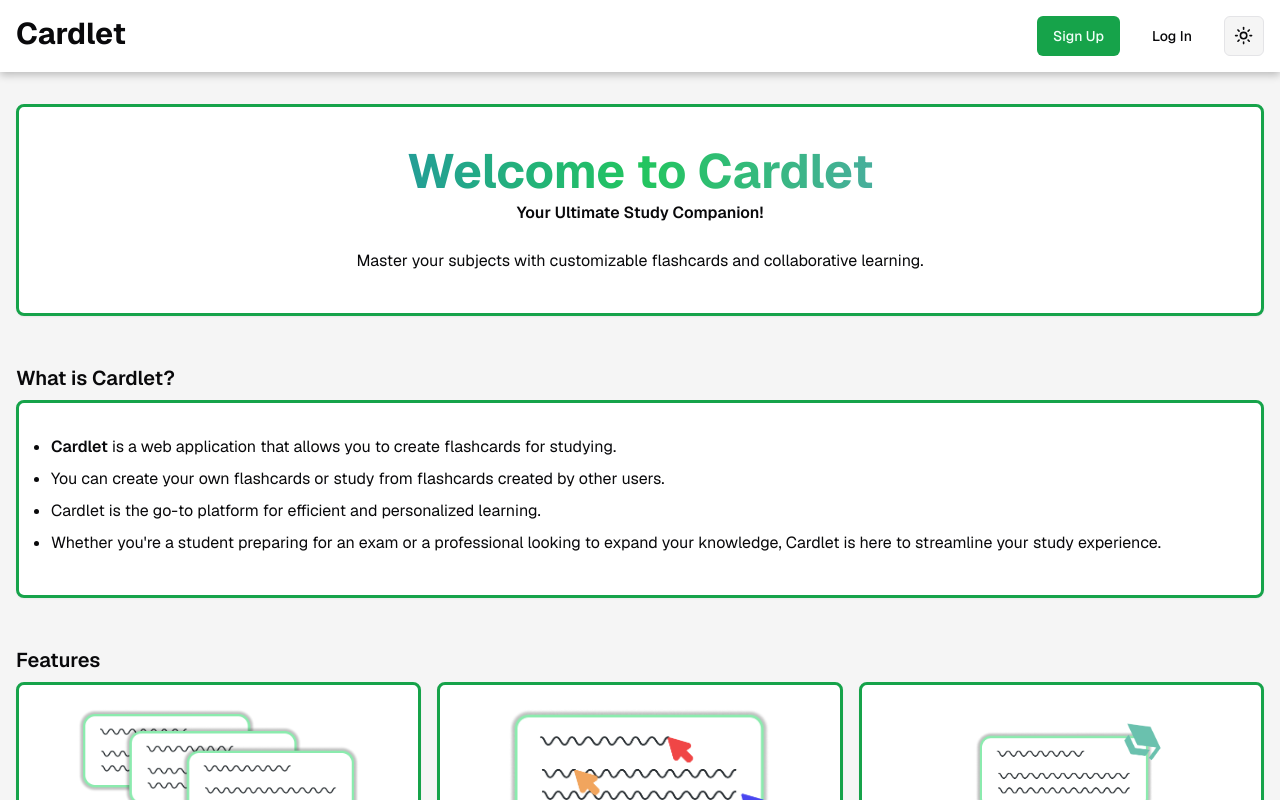
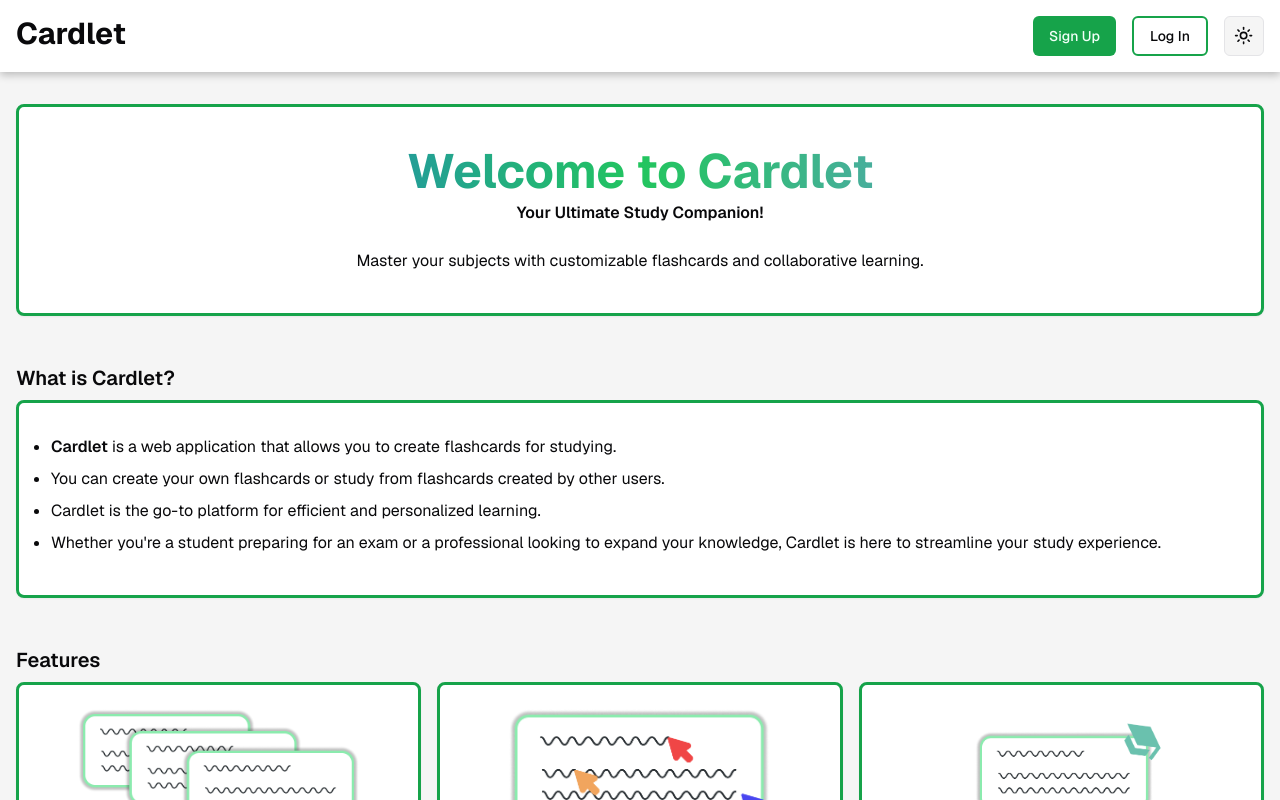
Before and after one commit to garrett-huggins/cardlet, a Next.js app: page / in a window 1280 px wide. Shown: the top 800 px of the page. Built offline with nearby package versions, Linux system fonts and the light colour scheme; no server answers.

Commit message:
update header styles

```diff
--- a/src/components/header.tsx
+++ b/src/components/header.tsx
@@ -22,7 +22,9 @@ const Header = () => {
               <Button>Sign Up</Button>
             </Link>
             <Link href="/sign-in">
-              <Button variant="ghost">Log In</Button>
+              <Button variant="ghost" className="border-2 border-primary">
+                Log In
+              </Button>
             </Link>
           </div>
         )}
@@ -31,7 +33,7 @@ const Header = () => {
             <Link href="/decks">
               <Button>My Decks</Button>
             </Link>
-            <div className="rounded-full border-2">
+            <div className="rounded-full border-2 border-primary">
               <UserButton afterSignOutUrl="/" />
             </div>
           </div>
```
